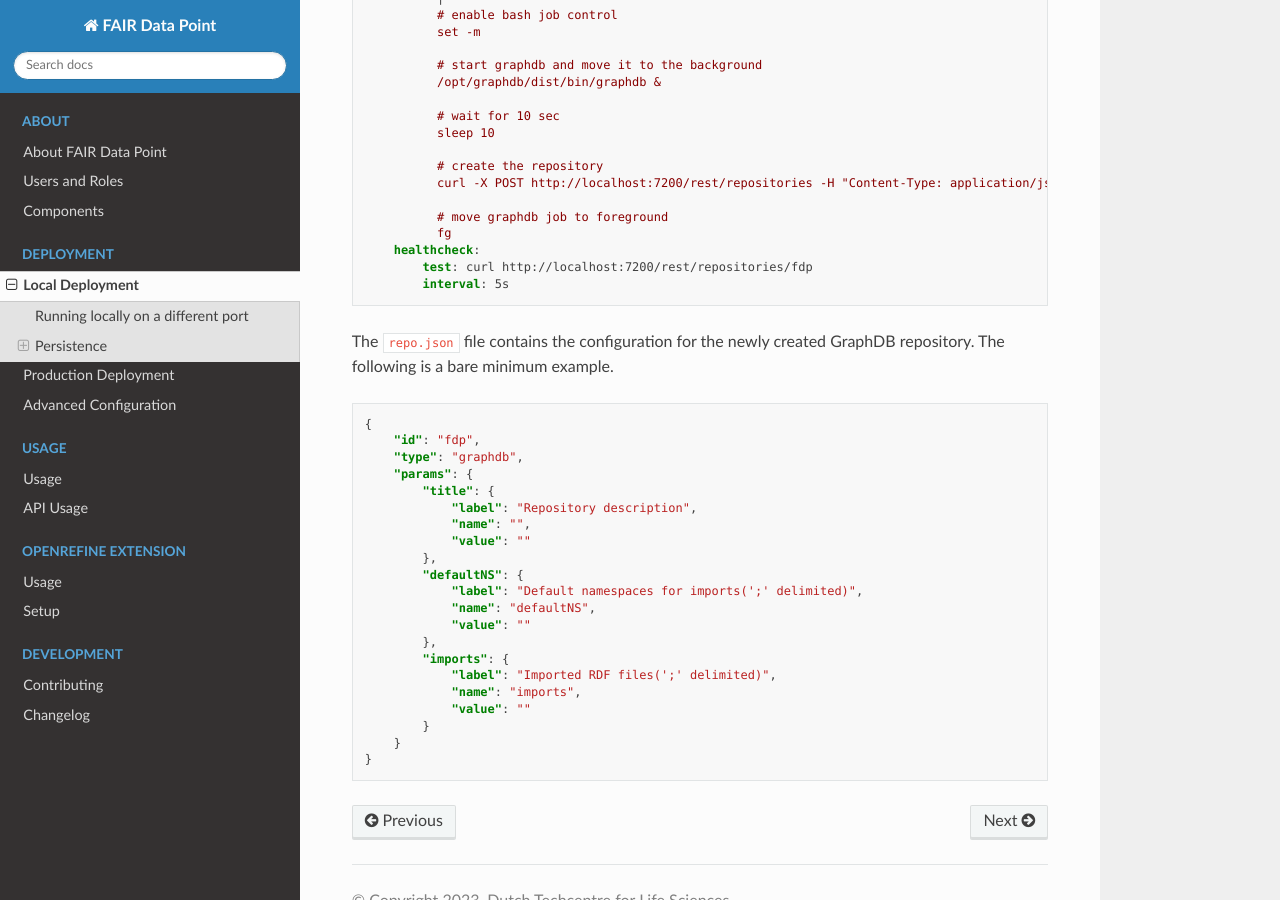
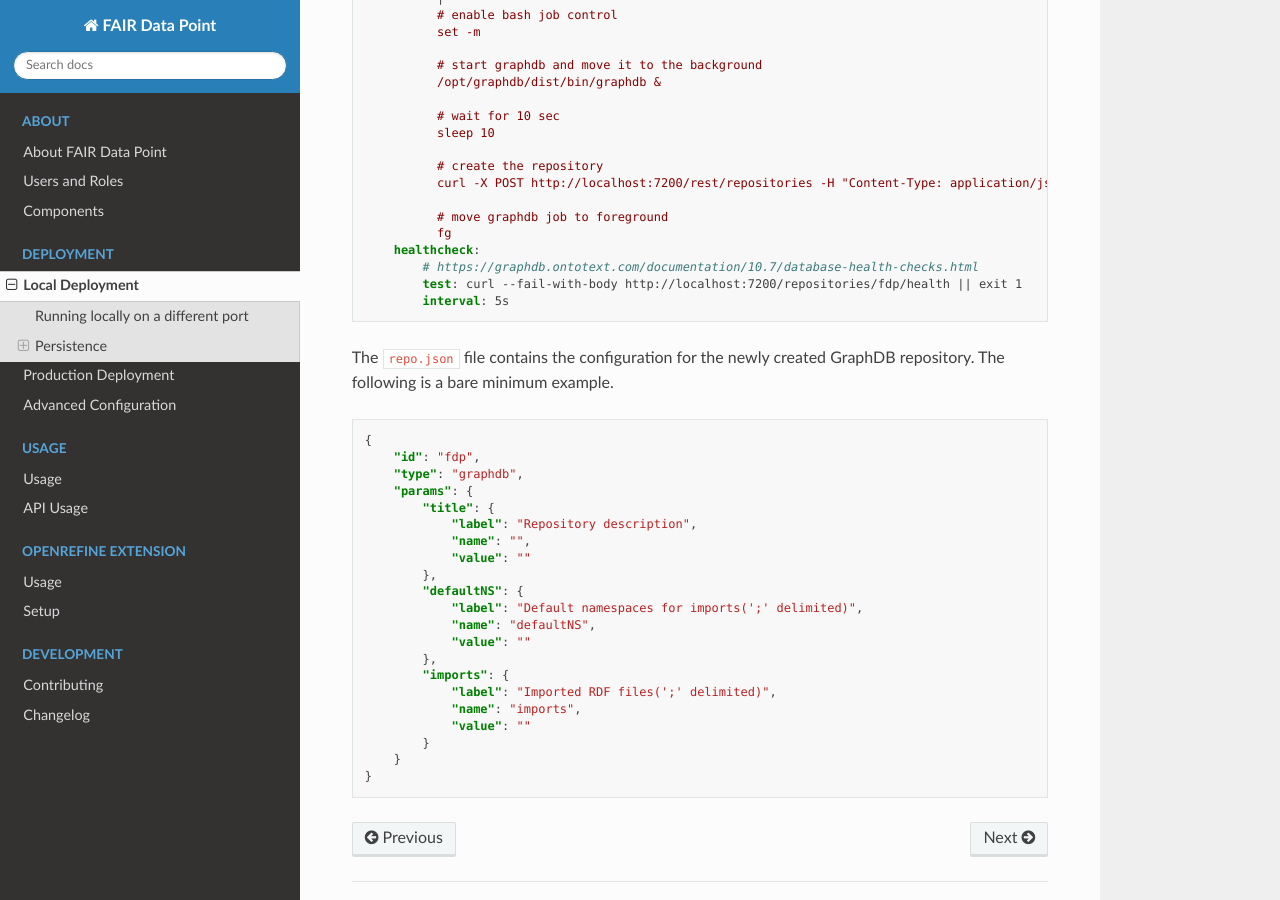
Before and after one commit to FAIRDataTeam/FAIRDataPoint-Docs, a Sphinx documentation site: the page built from docs/deployment/local-deployment.rst, in a window 1280 px wide and 900 px high, scrolled down 2755 px. Built offline with Sphinx 7.4.7 and the Read the Docs theme 3.1.0, drawn with Linux system fonts in a browser that asks for light colours.

Commit message:
docs: expand graphdb healthcheck
Co-authored-by: Dennis <29799340+dennisvang@users.noreply.github.com>

```diff
--- a/docs/deployment/local-deployment.rst
+++ b/docs/deployment/local-deployment.rst
@@ -230,7 +230,8 @@ Alternatively, these steps can be automated with the following addition to the `
                   # move graphdb job to foreground
                   fg
             healthcheck:
-                test: curl http://localhost:7200/rest/repositories/fdp
+                # https://graphdb.ontotext.com/documentation/10.7/database-health-checks.html
+                test: curl --fail-with-body http://localhost:7200/repositories/fdp/health || exit 1
                 interval: 5s
 
 The ``repo.json`` file contains the configuration for the newly created GraphDB repository. The following is a bare minimum example.
```
